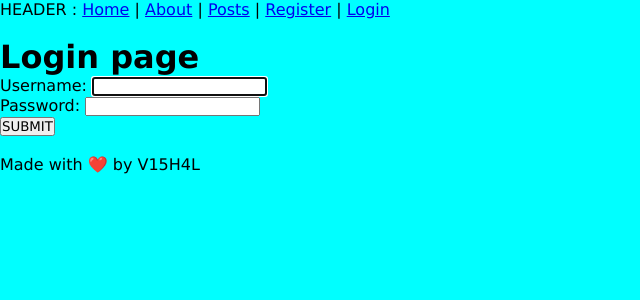
After one commit to VI5H4L/django-initial, a Django app: page /users/login/ in a window 1280 px wide. The commit adds this page. Shown: the top 300 px of the page, without its empty margins (0-640 px from the left). Run offline with Django 5.2, Linux system fonts and the light colour scheme.

Commit message:
Login user and auth - Added Login functionality

```diff
--- a/templates/layout.html
+++ b/templates/layout.html
@@ -12,7 +12,8 @@
         HEADER : <a href="{% url 'home' %}">Home</a> |
         <a href="{% url 'about' %}">About</a> |
         <a href="{% url 'posts:list' %}">Posts</a> |
-        <a href="{% url 'users:register' %}">Register</a>
+        <a href="{% url 'users:register' %}">Register</a> |
+        <a href="{% url 'users:login' %}">Login</a>
     </header>
     <br>
 
--- /dev/null
+++ b/users/templates/users/login.html
@@ -0,0 +1,17 @@
+{% extends 'layout.html' %}
+
+{% block title %}
+    Login Page
+{% endblock %}
+
+
+{% block content %}
+    <h1>
+        Login page
+    </h1>
+    <form action="/users/login/" method="post">
+        {% csrf_token %}
+        {{form}}
+        <button>SUBMIT</button>
+    </form>
+{% endblock %}
--- a/users/urls.py
+++ b/users/urls.py
@@ -5,4 +5,5 @@ app_name = 'users'
 
 urlpatterns = [
     path('register/',views.register_view,name='register'),
+    path('login/',views.login_view,name='login'),
 ]
--- a/users/views.py
+++ b/users/views.py
@@ -1,16 +1,31 @@
 from django.shortcuts import render,redirect
 
 # To use forms from django
-from django.contrib.auth.forms import UserCreationForm
+from django.contrib.auth.forms import UserCreationForm, AuthenticationForm
+from django.contrib.auth import login
 
 # Create your views here.
 def register_view(request):
     if request.method == "POST":
         form = UserCreationForm(request.POST)
         if form.is_valid():
-            form.save()
+            #form.save() saves user in admin and also gives the user which we are using to login
+            login(request,form.save())
             return redirect("posts:list")
-    else:
+    else:  #GET REQUEST
         form = UserCreationForm()
 
     return render(request,"users/register.html",{'form':form})
+
+
+def login_view(request):
+    if request.method == "POST":
+        form = AuthenticationForm(data = request.POST)
+        if form.is_valid():
+            #LOGIN HERE
+            login(request, form.get_user())
+            return redirect("posts:list")
+    else: #GET REQUEST
+        form = AuthenticationForm()
+
+    return render(request,"users/login.html",{'form':form})
```
Also changed, not shown: db.sqlite3.
